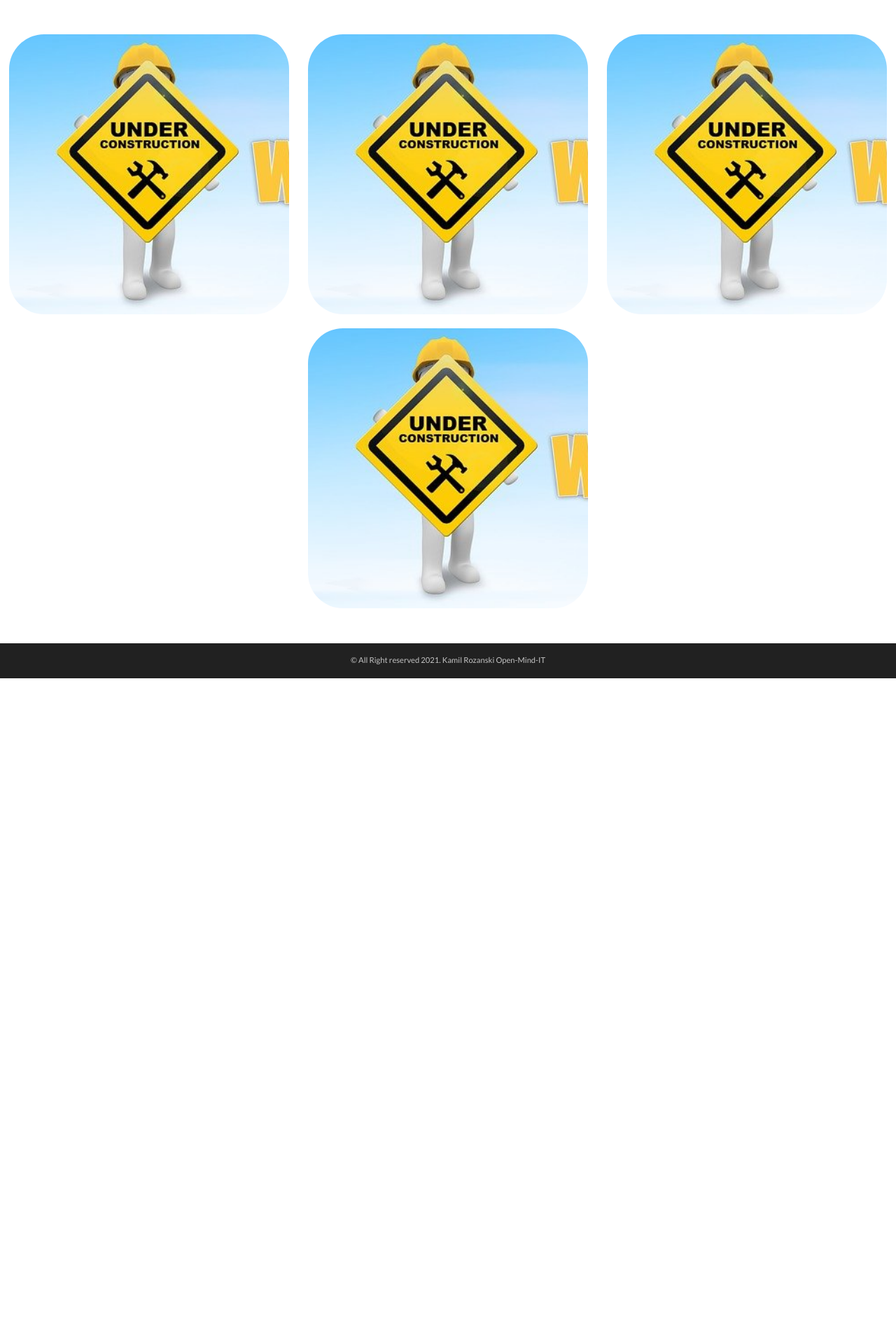
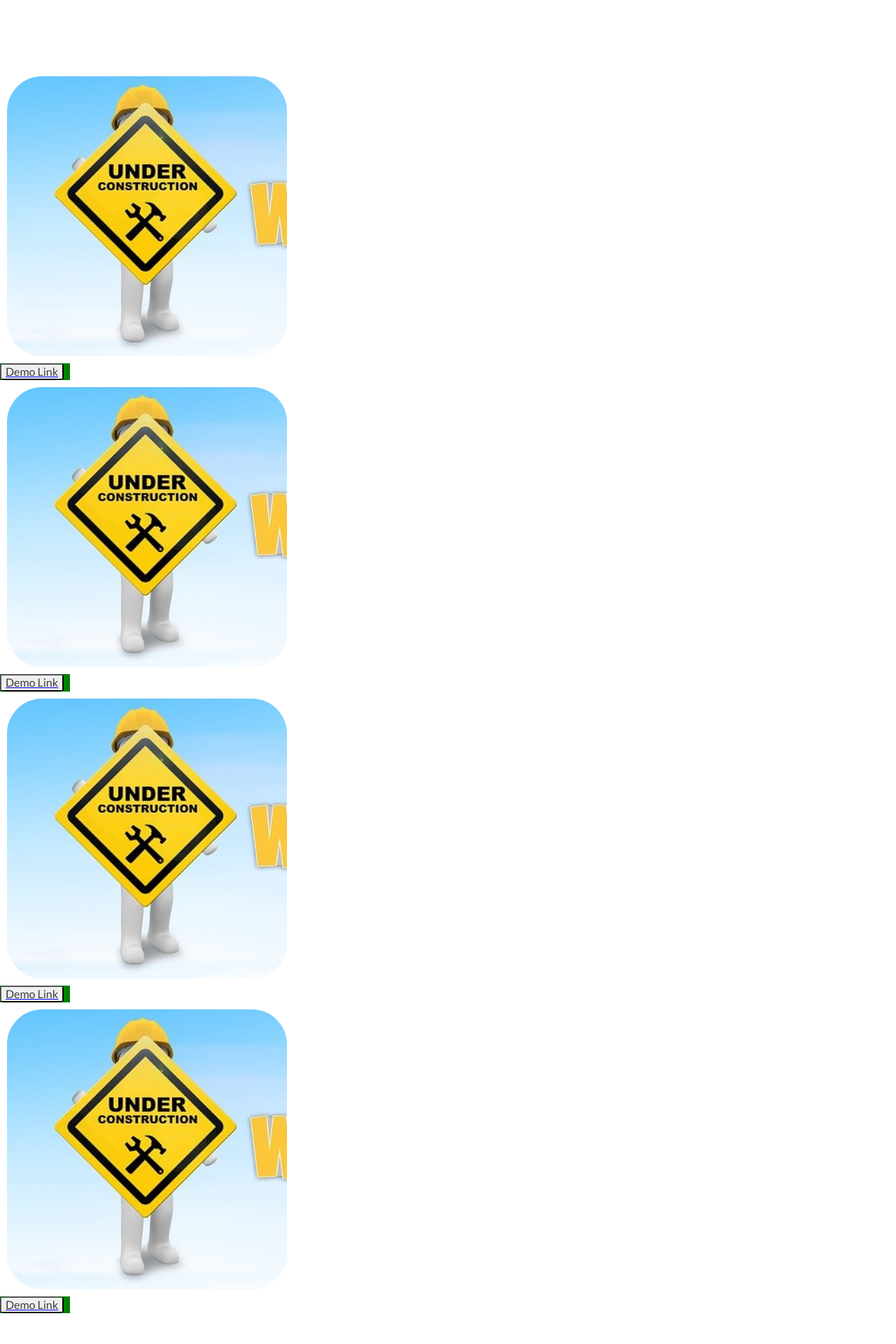
Before and after one commit to KamilRozanski/open-mind-it, a PHP site: page / in a window 1280 px wide. Shown: the part 1973-3893 px from the top of the page at 70% size. Before the commit the page ends 2942 px from the top, so only its background shows below. Run offline with PHP 8.4, Linux system fonts and the light colour scheme.

Commit message:
added buttons under project

```diff
--- a/index.html
+++ b/index.html
@@ -136,10 +136,11 @@
                 </p>
                 <div class="project__background">
                 </div>
-                <a href="#">
-                    <p class="project__description">Demo Link</p>
-                </a>
+
             </article>
+            <a href="#">
+                <button class="project__description__demo">Demo Link</button>
+            </a>
             <article class="project">
                 <h3 class="project__title">Project Title</h3>
                 <p class="project__description">
@@ -155,10 +156,11 @@
                 </p>
                 <div class="project__background">
                 </div>
-                <a href="#">
-                    <p class="project__description">Demo Link</p>
-                </a>
+
             </article>
+            <a href="#">
+                <button class="project__description__demo">Demo Link</button>
+            </a>
             <article class="project">
                 <h3 class="project__title">Project Title</h3>
                 <p class="project__description">
@@ -174,10 +176,11 @@
                 </p>
                 <div class="project__background">
                 </div>
-                <a href="#">
-                    <p class="project__description">Demo Link</p>
-                </a>
+
             </article>
+            <a href="#">
+                <button class="project__description__demo">Demo Link</button>
+            </a>
             <article class="project">
                 <h3 class="project__title">Project Title</h3>
                 <p class="project__description">
@@ -193,10 +196,10 @@
                 </p>
                 <div class="project__background">
                 </div>
-                <a href="#">
-                    <p class="project__description">Demo Link</p>
-                </a>
             </article>
+            <a href="#">
+                <button class="project__description__demo">Demo Link</button>
+            </a>
         </section>
         <footer class="footer">
             <p class="footer__text">&copy All Right reserved 2021. Kamil Rozanski Open-Mind-IT </p>
--- a/main.css
+++ b/main.css
@@ -2,6 +2,7 @@ body {
 	font-size: 1em;
 	font-family: 'Lato', sans-serif;
 	scroll-behavior: smooth;
+	color: #3c3c3c;
 }
 
 /*nav*/
@@ -47,7 +48,7 @@ body {
 }
 .nav__menu__li {
 	cursor: pointer;
-	color: #000;
+	color: #3c3c3c;
 	background-position: -30px;
 	transition: .2s ease-in-out;
 }
@@ -120,7 +121,7 @@ body {
 
 .about__owner__description {
 	letter-spacing: 1px;
-	color: #000;
+	color: #3c3c3c;
 }
 .about__owner__img {
 	max-width: 35vw;
@@ -134,8 +135,9 @@ body {
 	display: flex;
 	justify-content: center;
 	justify-content: space-around;
+	flex-direction: column;
 	flex-wrap: wrap;
-	margin: 40px 0px;
+	margin: 100px 0px;
 }
 .project {
 	position: relative;
@@ -145,12 +147,24 @@ body {
 	border-radius: 50px;
 	overflow: hidden;
 }
+
 .project__title {
 	padding: 10px 15px;
 }
 .project__description {
 	padding: 10px 15px;
 }
+.projects a {
+	display: flex;
+	background-color: green;
+	width: 100px;
+}
+.project__description__demo {
+	color: #3c3c3c;
+
+	border-radius: 10%;
+}
+
 .project__background {
 	position: absolute;
 	top: 0;
@@ -158,7 +172,6 @@ body {
 	width: 100%;
 	height: 100%;
 	background-image: url(../open-mind-it/assets/project.jpg);
-	/* background-position: center; */
 	background-size: cover;
 	opacity: 1;
 	transition: .3s ease-in-out;
```
